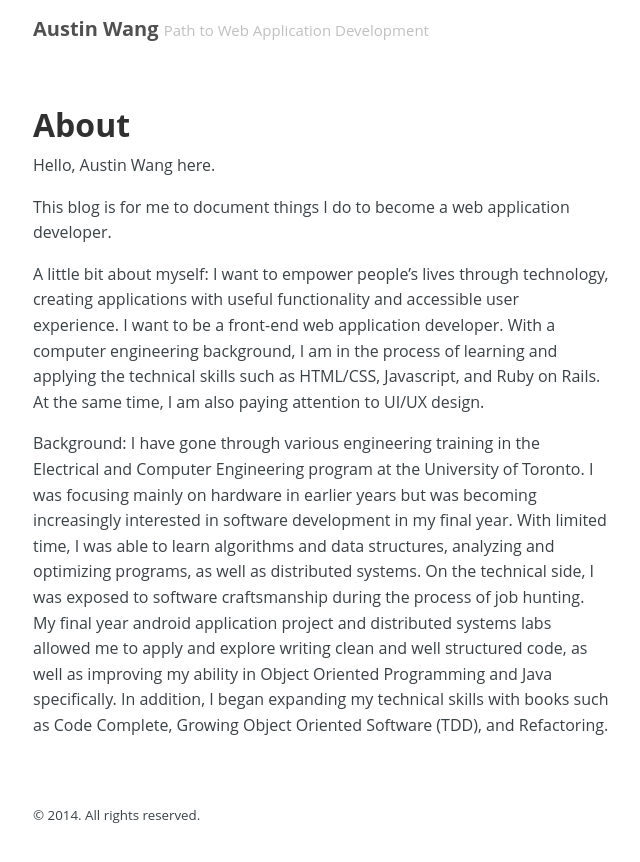
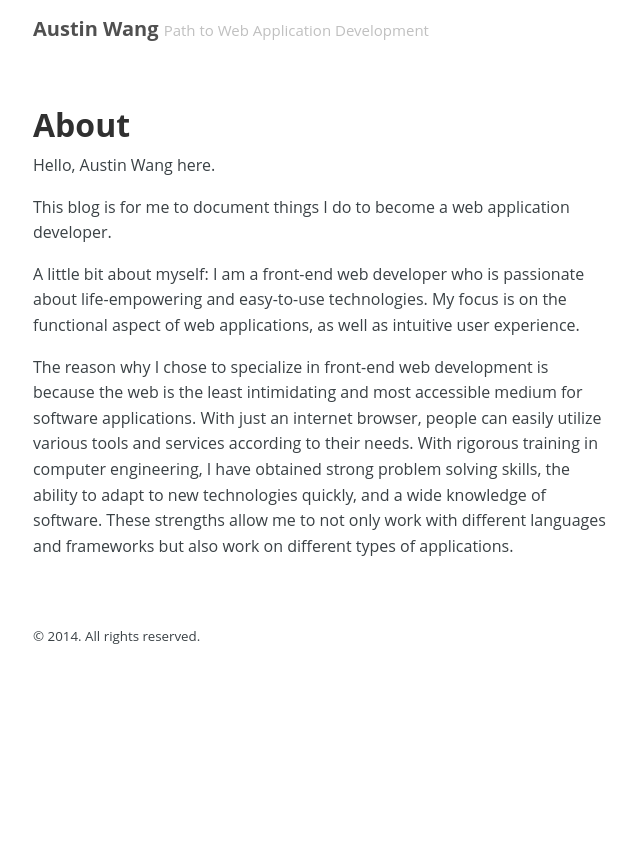
Before and after one commit to austin-sa-wang/web-dev-blog, a Jekyll site: the page built from about.md, in a window 1280 px wide. Shown: the top 862 px of the page, without its empty margins (319-959 px from the left). Built offline with Jekyll 4.4.1, drawn with Linux system fonts in a browser that asks for light colours.

Commit message:
Add personalurl in config; Add ref to personalurl in default.html

```diff
--- a/_config.yml
+++ b/_config.yml
@@ -8,6 +8,7 @@ tagline:          Path to Web Application Development
 url:
 paginate:         1
 baseurl:          http://austin-sa-wang.github.io/web-dev-blog/
+personalurl:      http://austin-sa-wang.github.io/
 author:
   name:           Mark Otto
   url:            https://twitter.com/mdo
--- a/_layouts/default.html
+++ b/_layouts/default.html
@@ -8,7 +8,7 @@
     <div class="container content">
       <header class="masthead">
         <h3 class="masthead-title">
-          <a href="{{ site.baseurl }}" title="Home">{{ site.title }}</a>
+          <a href="{{ site.personalurl }}" title="Home">{{ site.title }}</a>
           <small>{{ site.tagline }}</small>
         </h3>
       </header>
--- a/about.md
+++ b/about.md
@@ -8,8 +8,6 @@ Hello, Austin Wang here.
 This blog is for me to document things I do to become a web application developer.
 
 A little bit about myself:
-I want to empower people's lives through technology, creating applications with useful functionality and accessible user experience.
-I want to be a front-end web application developer.
-With a computer engineering background, I am in the process of learning and applying the technical skills such as HTML/CSS, Javascript, and Ruby on Rails. At the same time, I am also paying attention to UI/UX design.
+I am a front-end web developer who is passionate about life-empowering and easy-to-use technologies. My focus is on the functional aspect of web applications, as well as intuitive user experience.
 
-Background: I have gone through various engineering training in the Electrical and Computer Engineering program at the University of Toronto. I was focusing mainly on hardware in earlier years but was becoming increasingly interested in software development in my final year. With limited time, I was able to learn algorithms and data structures, analyzing and optimizing programs, as well as distributed systems. On the technical side, I was exposed to software craftsmanship during the process of job hunting. My final year android application project and distributed systems labs allowed me to apply and explore writing clean and well structured code, as well as improving my ability in Object Oriented Programming and Java specifically. In addition, I began expanding my technical skills with books such as Code Complete, Growing Object Oriented Software (TDD), and Refactoring.
+The reason why I chose to specialize in front-end web development is because the web is the least intimidating and most accessible medium for software applications. With just an internet browser, people can easily utilize various tools and services according to their needs. With rigorous training in computer engineering, I have obtained strong problem solving skills, the ability to adapt to new technologies quickly, and a wide knowledge of software. These strengths allow me to not only work with different languages and frameworks but also work on different types of applications.
```
Also changed, not shown: _posts/2014-11-24-html-and-css.md (renamed from _posts/2014-11-24-html and css.md, +1 -1 lines).
